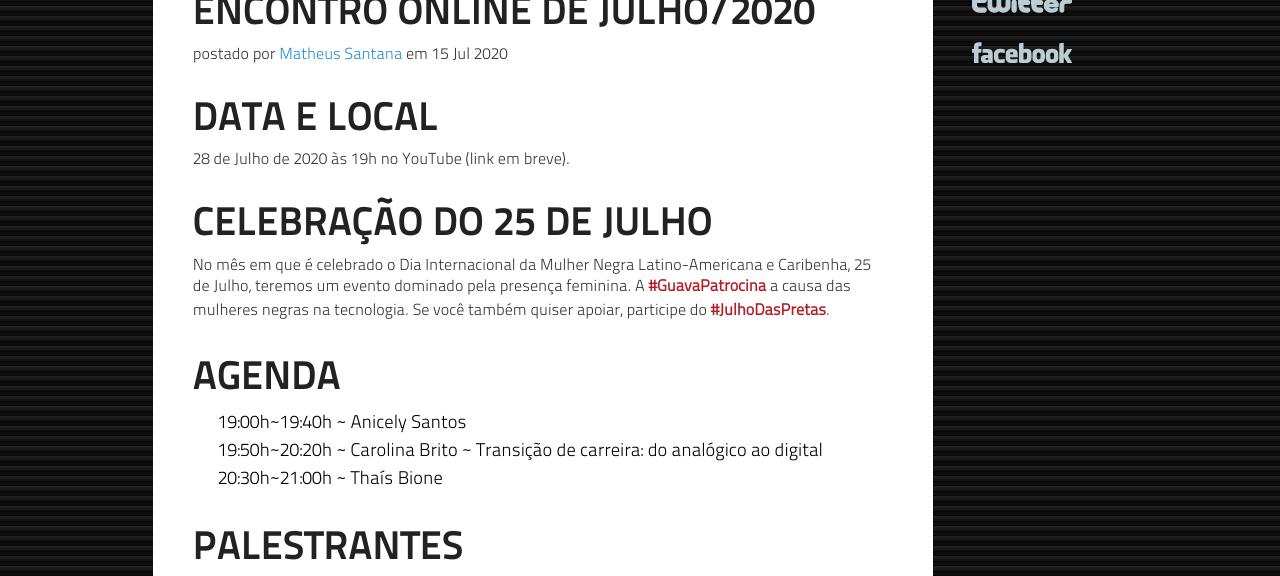
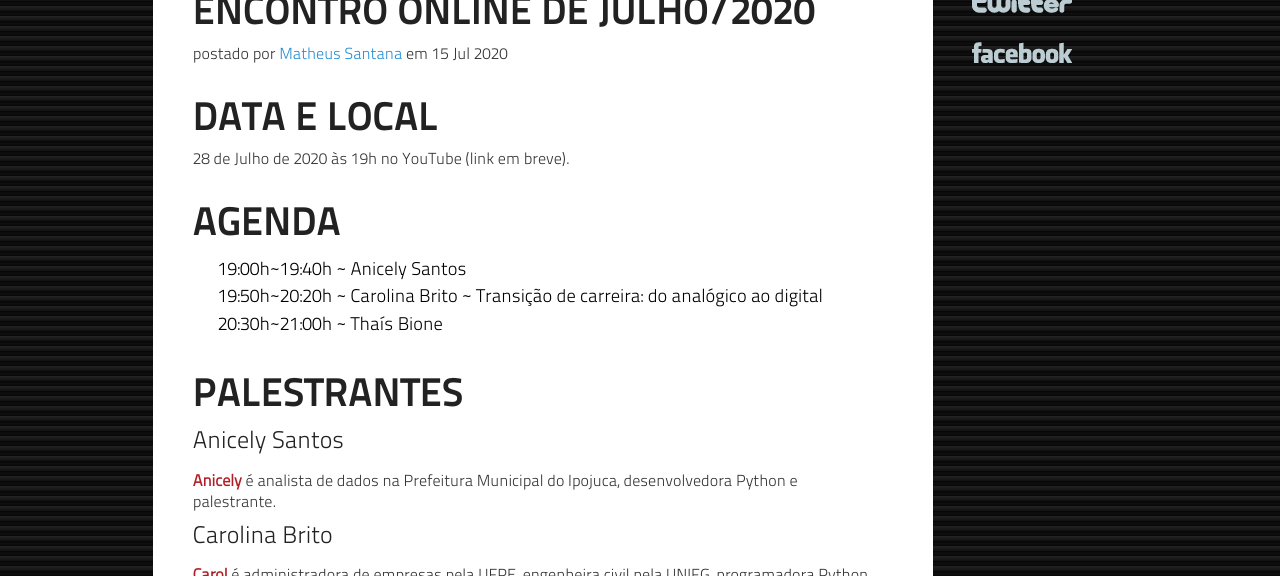
Before and after one commit to frevo-on-rails/frevo-on-rails.github.com, a Jekyll site: the page built from _posts/2020-07-28-encontro-online-julho-2020.markdown, in a window 1280 px wide and 900 px high, cut to the strip 324-900 px from the top of the window. Built offline with Jekyll 4.4.1, drawn with Linux system fonts in a browser that asks for light colours; nearby versions of some CDN libraries; comment, search, counter and statistics services are not loaded.

Commit message:
Remove 25 de Julho

```diff
--- a/_posts/2020-07-28-encontro-online-julho-2020.markdown
+++ b/_posts/2020-07-28-encontro-online-julho-2020.markdown
@@ -9,14 +9,6 @@ categories : posts, events
 ## Data e Local
 
 28 de Julho de 2020 às 19h no YouTube (link em breve).
-
-## Celebração do 25 de Julho
-
-No mês em que é celebrado o Dia Internacional da Mulher Negra Latino-Americana e
-Caribenha, 25 de Julho, teremos um evento dominado pela presença feminina. A
-[#GuavaPatrocina](https://twitter.com/search?q=%23GuavaPatrocina) a causa das
-mulheres negras na tecnologia. Se você também quiser apoiar, participe do
-[#JulhoDasPretas](https://www.sympla.com.br/julhodaspretas-apoio-ao-dia-internacional-da-mulher-negra-latino-americana-e-caribenha__900780).
 
 ## Agenda
 
```
